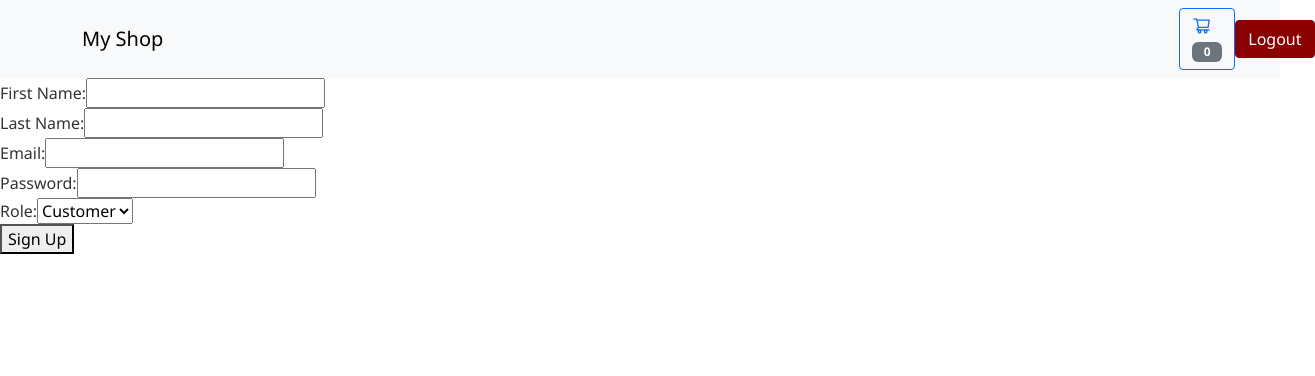
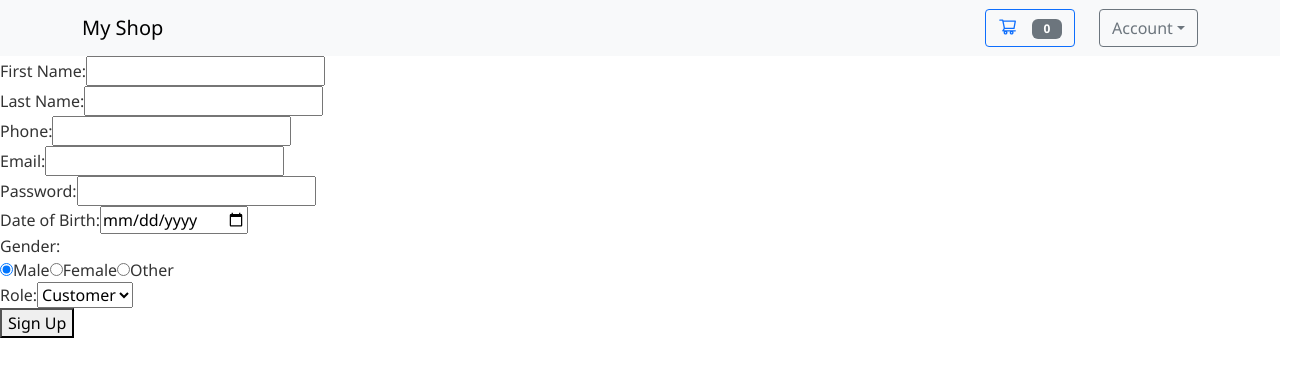
Before and after one commit to DoThang-254/Group_04_Food_Order, a React (Vite) app in the folder group4/: page /register in a window 1280 px wide. Shown: the top 376 px of the page, 1315 px wide, since content can reach past the window. Built offline with nearby package versions, Linux system fonts and the light colour scheme; sample sign-in values are in the browser's storage.

Commit message:
add owner dashboard

```diff
--- a/group4/src/components/Header.jsx
+++ b/group4/src/components/Header.jsx
@@ -6,6 +6,7 @@ import {
   Nav,
   Badge,
   Button,
+  Dropdown,
 } from 'react-bootstrap';
 import { useNavigate } from 'react-router-dom';
 import {
@@ -18,7 +19,7 @@ import { loginContext } from '../context/LoginContext';
 
 const Header = () => {
   const cart = useCartStore((state) => state.cart);
-  const { token , setToken } = useContext(loginContext);
+  const { token, setToken } = useContext(loginContext);
   const navigate = useNavigate();
   const [open, setOpen] = useState(false);
 
@@ -34,17 +35,36 @@ const Header = () => {
       <Navbar bg="light" expand="lg">
         <Container>
           <Navbar.Brand href="/">My Shop</Navbar.Brand>
-          <Nav className="ml-auto" style={{marginLeft:"1000px"}}>
+          <Nav className="ml-auto" style={{ marginLeft: "70%" }}>
             <Button variant="outline-primary" onClick={() => setOpen(true)}>
-              <ShoppingCartOutlined  />{' '}
+              <ShoppingCartOutlined />{' '}
               <Badge bg="secondary">{totalItems}</Badge>
             </Button>
           </Nav>
-          {token ? <Button onClick={() => {
-            setToken('')
-            localStorage.removeItem('token')
-            navigate('/login')
-          }}>Logout</Button> : <Navbar.Brand href="/login">Login</Navbar.Brand>}
+          {token ? (
+            <Dropdown align="end">
+              <Dropdown.Toggle variant="outline-secondary" id="dropdown-basic">
+                Account
+              </Dropdown.Toggle>
+
+              <Dropdown.Menu>
+                <Dropdown.Item onClick={() => navigate('/profile')}>Profile</Dropdown.Item>
+                <Dropdown.Item onClick={() => navigate('/settings')}>Settings</Dropdown.Item>
+                <Dropdown.Divider />
+                <Dropdown.Item
+                  onClick={() => {
+                    setToken('');
+                    localStorage.removeItem('token');
+                    navigate('/login');
+                  }}
+                >
+                  Logout
+                </Dropdown.Item>
+              </Dropdown.Menu>
+            </Dropdown>
+          ) : (
+            <Navbar.Brand href="/login">Login</Navbar.Brand>
+          )}
 
         </Container>
       </Navbar>
--- a/group4/src/data/db.json
+++ b/group4/src/data/db.json
@@ -56,7 +56,7 @@
       "id": "4fc5",
       "name": "do thang",
       "email": "thangmoneo2542004@gmail.com",
-      "password": "$2b$10$LNvjcxD6QaKS8Ycw.uKUWONsn1.TYR7heljdozEokrDTT.LQKb9ui",
+      "password": "$2b$10$IXM7wlzfgZngSB3FK.xMKOoIlsBsr5ssVcnqAaJJyUoaaTs8GmsVi",
       "role": "admin",
       "active": true
     }
--- a/group4/src/pages/auth/Register.jsx
+++ b/group4/src/pages/auth/Register.jsx
@@ -23,7 +23,13 @@ const Register = () => {
                     const isUnique = await checkEmail(value);
                     return isUnique.length === 0;
                 }
-            )
+            ),
+        dob: Yup.date()
+            .required('Please enter your date of birth')
+            .max(new Date(), 'Date of birth cannot be in the future'),
+        phone: Yup.string().matches(/^\d{10,11}$/, 'Phone number must be 10 or 11 digits')
+
+
     });
 
 
@@ -33,7 +39,10 @@ const Register = () => {
         const commonData = {
             name: `${value.firstname} ${value.lastname}`,
             email: value.email,
+            phone: value.phone,
             password: hashedPassword,
+            gender: value.gender,
+            dob: value.dob,
             role: value.role,
             active: value.role === "customer" ? true : false
         };
@@ -56,11 +65,12 @@ const Register = () => {
                 }
 
             }
+            else {
+                navToHome('/login')
+            }
         } catch (error) {
             console.log(error)
         }
-
-
     }
 
     //option
@@ -91,7 +101,7 @@ const Register = () => {
         <Formik
             initialValues={{
                 email: '', password: '', firstname: '',
-                lastname: '', role: 'customer', store: ''
+                lastname: '', role: 'customer', store: '', phone: '', gender: 'male', dob: ''
             }}
             onSubmit={value => handleSignUp(value)}
             validationSchema={RegisterSchema}
@@ -108,7 +118,11 @@ const Register = () => {
                     <Field name="lastname" />
                     <ErrorMessage name="lastname" component={'div'} className='text-danger' />
                 </div>
-
+                <div>
+                    <label htmlFor="phone">Phone:</label>
+                    <Field name="phone" />
+                    <ErrorMessage type="tel" name="phone" component={'div'} className='text-danger' />
+                </div>
                 <div>
                     <label htmlFor="email">Email:</label>
                     <Field name="email" />
@@ -121,6 +135,30 @@ const Register = () => {
                     <Field name="password" />
                     <ErrorMessage name="password" type="password" component={'div'} className='text-danger' />
                 </div>
+                <div>
+                    <label htmlFor="dob">Date of Birth:</label>
+                    <Field type="date" name="dob" />
+                    <ErrorMessage name="dob" component="div" className="text-danger" />
+                </div>
+
+                <div>
+                    <label>Gender:</label>
+                    <div role="group" aria-labelledby="gender">
+                        <label>
+                            <Field type="radio" name="gender" value="male" />
+                            Male
+                        </label>
+                        <label>
+                            <Field type="radio" name="gender" value="female" />
+                            Female
+                        </label>
+                        <label>
+                            <Field type="radio" name="gender" value="other" />
+                            Other
+                        </label>
+                    </div>
+                </div>
+
                 <div>
                     <label htmlFor="role">Role:</label>
                     <Field as="select" name="role">
```
